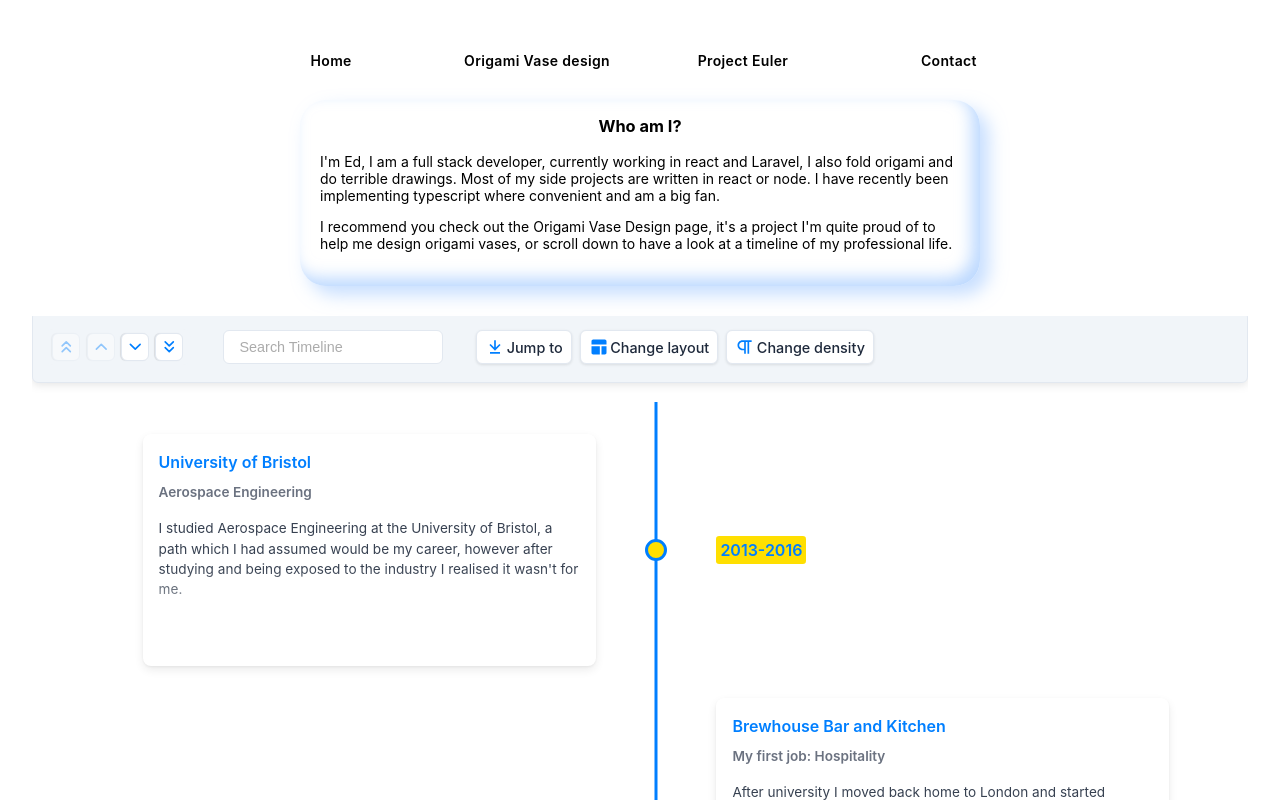
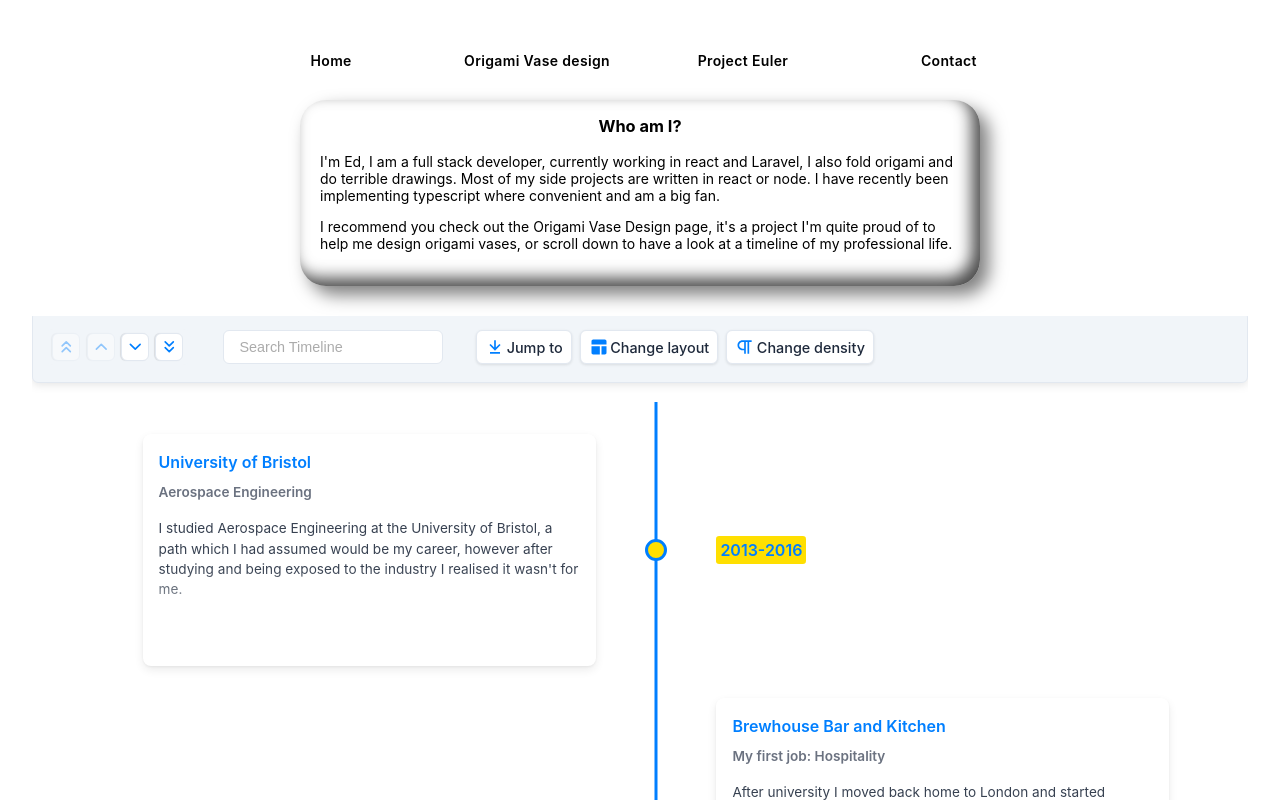
Before and after one commit to Edward-Phillips/origamiVaseDisplay, a Next.js app: page / in a window 1280 px wide. Shown: the top 800 px of the page. Built offline with nearby package versions, Linux system fonts and the light colour scheme.

Commit message:
change to monochrome box-shadow effect

```diff
--- a/pages/index.module.scss
+++ b/pages/index.module.scss
@@ -34,7 +34,7 @@
       backdrop-filter: blur(5px);
       background-color: rgba(255, 255, 255, 1);
       border-radius: 26px;
-      box-shadow: 9px 9px 17px 0px rgba(145, 192, 255, 0.5), inset -8px -8px 16px 0px rgba(145, 192, 255, 0.6), inset 0px 11px 28px 0px rgb(255, 255, 255);
+      box-shadow: 9px 9px 17px 0px rgba(0, 0, 0, 0.5), inset -8px -8px 16px 0px rgba(0, 0, 0, 0.7), inset 0px 11px 28px 0px rgb(255, 255, 255);
       max-width: 50%;
       margin-bottom: 30px;
     }
```
